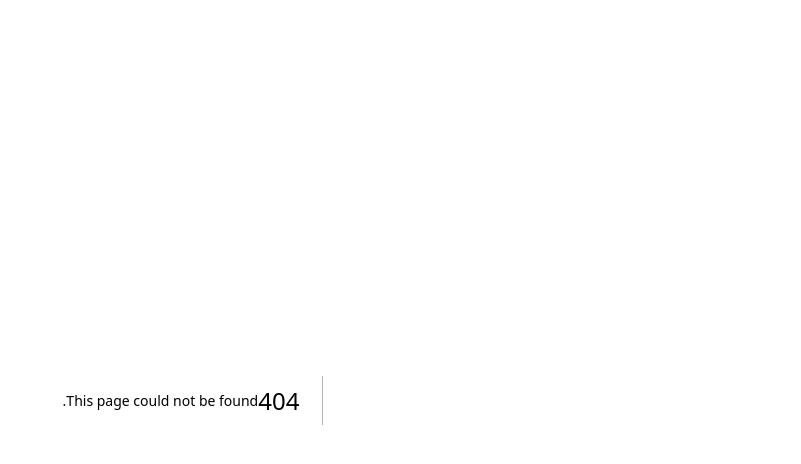
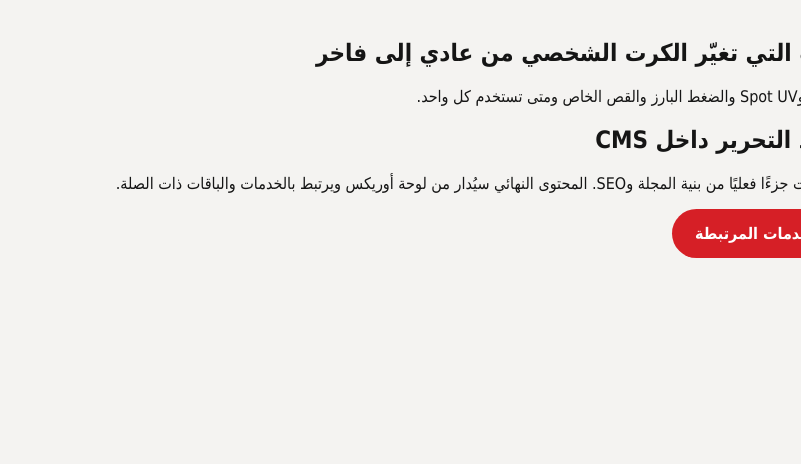
Before and after one commit to skandermahyoub/oryx-print-network, a Next.js app: page /magazine/business-card-finishing in a window 1280 px wide. Before the commit this address had no page. Shown: the top 464 px of the page, without its empty margins (479-1280 px from the left). Built offline with nearby package versions, Linux system fonts and the light colour scheme.

Commit message:
feat: add src/app/magazine/[slug]/page.tsx

```diff
--- /dev/null
+++ b/src/app/magazine/[slug]/page.tsx
@@ -0,0 +1,26 @@
+import { notFound } from "next/navigation";
+import Link from "next/link";
+import { magazineArticles } from "@/lib/magazine";
+
+export function generateStaticParams(){
+  return magazineArticles.map(article=>({slug:article.slug}));
+}
+
+export default async function ArticlePage({params}:{params:Promise<{slug:string}>}){
+  const {slug}=await params;
+  const article=magazineArticles.find(item=>item.slug===slug);
+  if(!article) notFound();
+
+  return <main className="article-page">
+    <article className="article-shell">
+      <span className="eyebrow">{article.category}</span>
+      <h1>{article.title}</h1>
+      <p className="article-lead">{article.excerpt}</p>
+      <div className="article-placeholder">
+        <h2>المقال قيد التحرير داخل CMS</h2>
+        <p>هذه الصفحة أصبحت جزءًا فعليًا من بنية المجلة وSEO. المحتوى النهائي سيُدار من لوحة أوريكس ويرتبط بالخدمات والباقات ذات الصلة.</p>
+      </div>
+      <Link className="primary-button" href="/services">استكشف الخدمات المرتبطة</Link>
+    </article>
+  </main>;
+}
```
